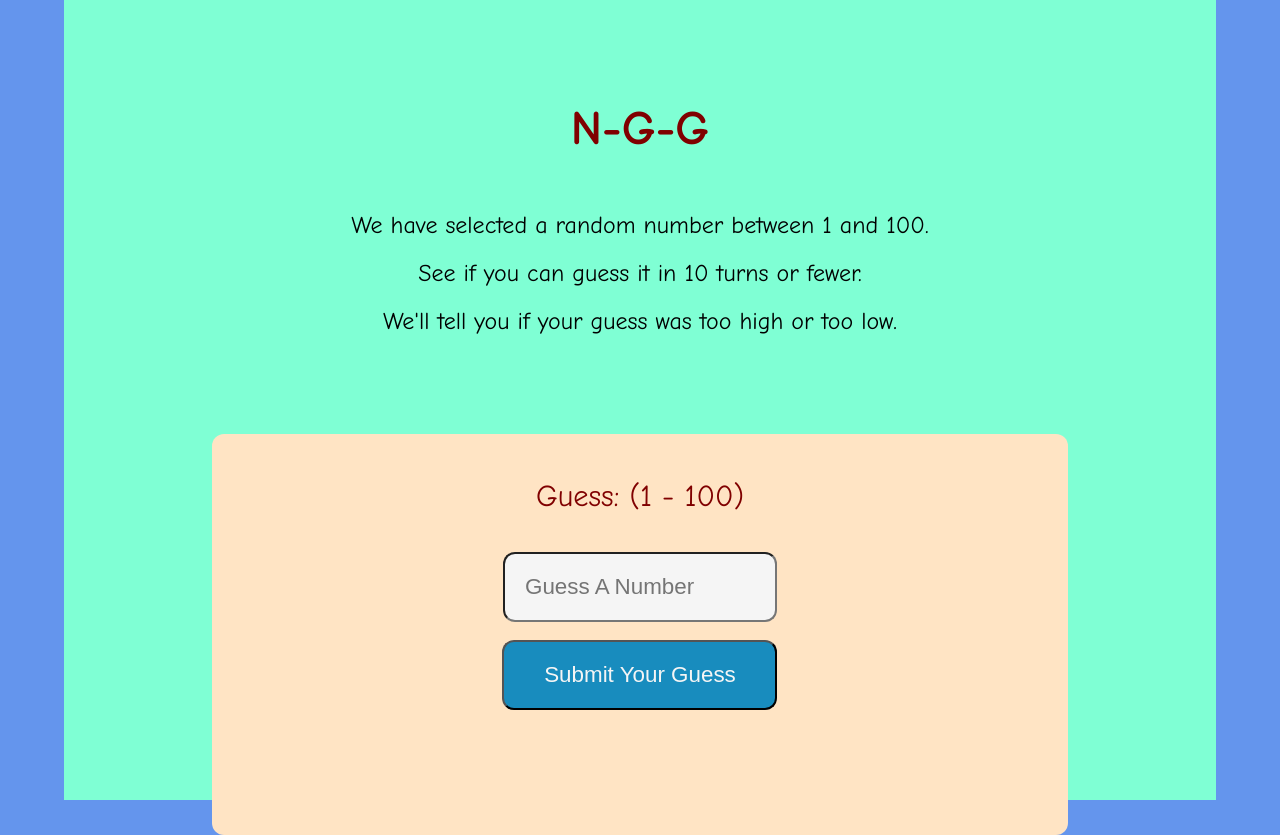
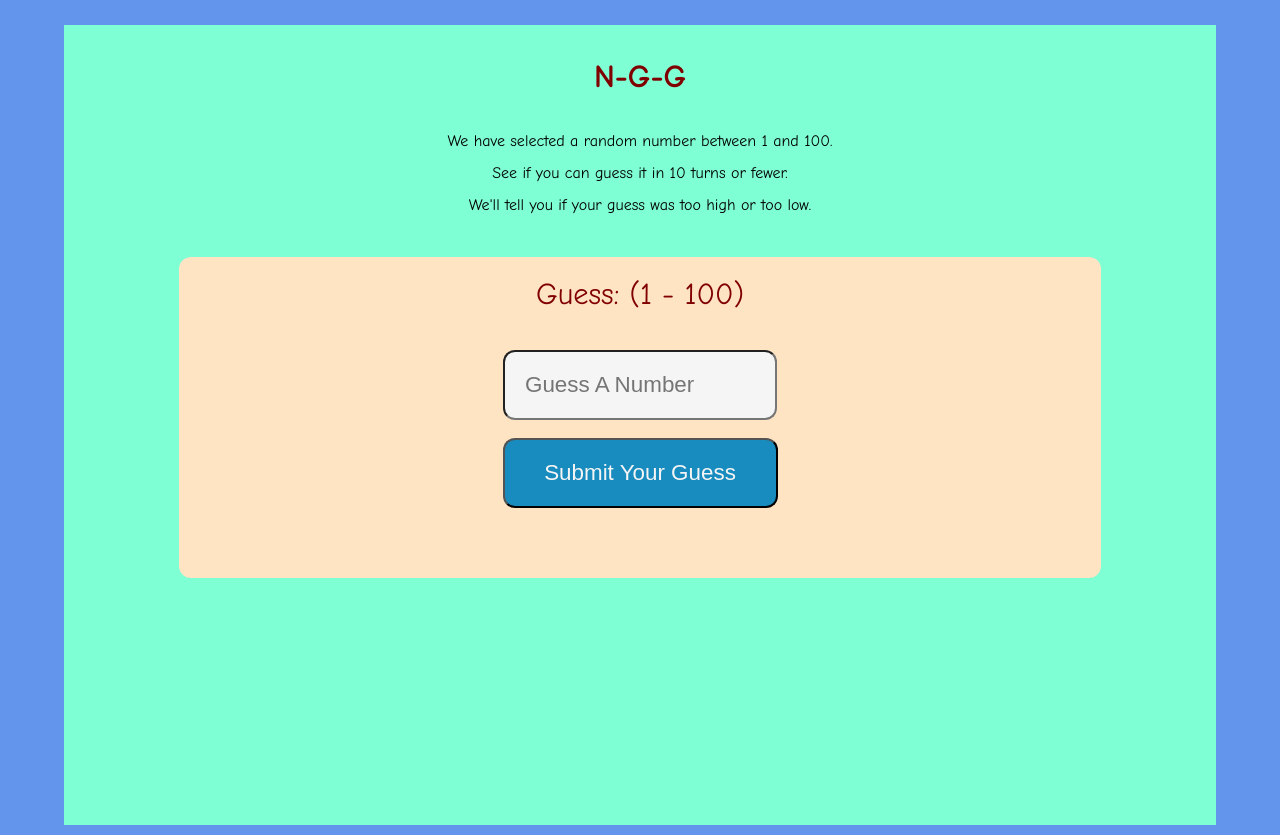
Before and after one commit to lessons-in-coding/Guessing-Number, a plain HTML site: page index.html in a window 1280 px wide. Drawn offline with Linux system fonts and the light colour scheme.

Commit message:
some css updated

```diff
--- a/style.css
+++ b/style.css
@@ -10,7 +10,8 @@
 
 body {
   font-family: "Comic Sans MS", sans-serif;
-  margin: 0 auto;
+  margin: 0;
+  padding: 0;
   background-color: var(--primary-bg-color);
 }
 
@@ -23,25 +24,25 @@ section {
 
 .title {
   text-align: center;
-  font-size: 1.5rem;
+  /* font-size: 1.5rem; */
   padding: 20px;
-  margin-bottom: 45px;
+  margin-top: 25px;
   line-height: 2;
-  padding-top: 7%;
+  /* padding-top: 7%; */
 }
 
 .title h1 {
   color: var(--primary-color);
   /* margin-bottom: 35px; */
   margin: 0;
-  font-size: 3rem;
+  font-size: 2rem;
 }
 
 .container {
   background-color: var(--tertiary-bg-color);
-  width: 70%;
+  width: 80%;
   margin: 0 auto;
-  padding: 25px;
+  /* padding: 25px; */
   border-radius: 12px;
 }
 
```
